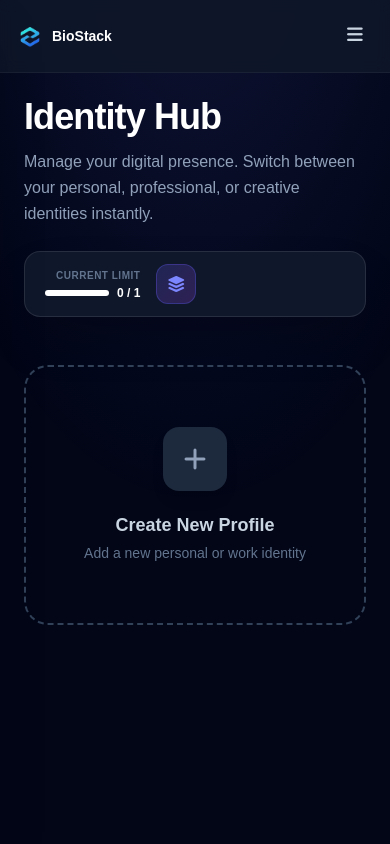
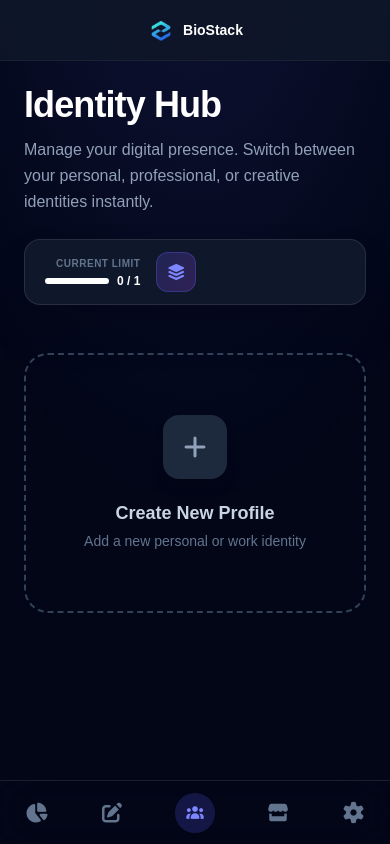
Before and after one commit to Raju-07/BioStack, a Django app: page /profile/me/ in a window 390 px wide. Run offline with Django 5.2, Linux system fonts and the light colour scheme; the visitor is signed in with stand-in values (Sample User, id 1).

Commit message:
dashboard navbar changed to adapt mobile view

```diff
--- a/templates/dashboard_base.html
+++ b/templates/dashboard_base.html
@@ -47,24 +47,16 @@
     <div class="absolute top-0 left-0 w-full h-full bg-[radial-gradient(ellipse_80%_80%_at_50%_-20%,rgba(99,102,241,0.15),rgba(0,0,0,0))]"></div>
   </div>
 
-  <div id="sidebar-overlay" onclick="closeSidebar()" class="fixed inset-0 bg-black/80 z-40 hidden transition-opacity duration-300 md:hidden"></div>
+  <aside id="sidebar" class="hidden md:flex w-64 bg-[#0F172A] border-r border-white/5 flex-col h-full z-50">
 
-  <aside id="sidebar" class="fixed inset-y-0 left-0 z-50 w-64 bg-[#0F172A] border-r border-white/5 transform -translate-x-full md:translate-x-0 md:static md:flex flex-col transition-transform duration-300 ease-in-out shadow-2xl md:shadow-none">
-
-    <div class="h-16 flex items-center justify-between px-5 border-b border-white/5">
-      <div class="flex items-center gap-3 font-bold text-lg tracking-tight text-white">
+    <div class="h-16 flex items-center gap-3 px-5 border-b border-white/5 font-bold text-lg tracking-tight text-white">
         <div class="w-8 h-8 rounded-lg bg-gradient-to-br flex items-center justify-center shadow-lg shadow-indigo-500/20 text-white">
-            <a href="/"><img src="{% static 'images/main-logo.png' %}" alt="Logo" class="w-7 h-7 rounded-md object-contain">
+            <a href="/"><img src="{% static 'images/main-logo.png' %}" alt="Logo" class="w-7 h-7 rounded-md object-contain"></a>
         </div>
-        <span>BioStack</span></a>
-      </div>
-      <button onclick="closeSidebar()" class="md:hidden text-slate-400 hover:text-white transition">
-        <i class="fa-solid fa-xmark text-lg"></i>
-      </button>
+        <span>BioStack</span>
     </div>
 
     <nav class="flex-1 px-3 py-6 space-y-1 overflow-y-auto">
-
       <a href="{% url 'dashboard:index' %}" class="flex items-center gap-3 px-3 py-2.5 text-sm {% if request.resolver_match.url_name == 'index' %}bg-indigo-500/10 text-indigo-400 border-indigo-500/20 shadow-inner{% else %}text-slate-400 hover:text-white hover:bg-white/5 border-transparent{% endif %} rounded-lg font-medium border transition group">
         <i class="fa-solid fa-chart-pie w-5 text-center {% if request.resolver_match.url_name != 'index' %}group-hover:text-cyan-400 transition{% endif %}"></i>
         Overview
@@ -92,14 +84,12 @@
       <a href="{% url 'accounts:userdetails' %}" class="relative flex items-center gap-3 px-3 py-2.5 text-sm {% if request.resolver_match.url_name == 'userdetails' %}bg-indigo-500/10 text-indigo-400 border-indigo-500/20 shadow-inner{% else %}text-slate-400 hover:text-white hover:bg-white/5 border-transparent{% endif %} rounded-lg font-medium border transition group">
         <i class="fa-solid fa-user-gear w-5 text-center {% if request.resolver_match.url_name != 'userdetails' %}group-hover:text-pink-400 transition{% endif %}"></i>
         Personal Info
-
         {% if not request.user.details.full_name %}
             <div class="ml-auto flex items-center gap-2">
                 <span class="relative flex h-2 w-2">
                   <span class="animate-ping absolute inline-flex h-full w-full rounded-full bg-red-400 opacity-75"></span>
                   <span class="relative inline-flex rounded-full h-2 w-2 bg-red-500"></span>
                 </span>
-                <i class="fa-solid fa-circle-exclamation text-red-500 text-xs" title="Action Required"></i>
             </div>
         {% endif %}
       </a>
@@ -122,12 +112,10 @@
             <img src="{{ profile.profile_image.url }}" class="w-full h-full object-cover" id="preview-image">
             {% elif request.user.details.profile_image %}
               <img src="{{ request.user.details.profile_image.url }}" class="w-full h-full object-cover opacity-80" id="preview-image">
-
             {% else %}
                 <div class="w-full h-full flex items-center justify-center text-slate-500 bg-slate-800" id="preview-placeholder">
                     <i class="fa-solid fa-user text-3xl"></i>
                   </div>
-                  <img src="" class="hidden w-full h-full object-cover" id="preview-image">
               {% endif %}
         </div>
         <div class="overflow-hidden">
@@ -143,62 +131,39 @@
     </div>
   </aside>
 
-  <main class="flex-1 flex flex-col h-screen overflow-y-auto relative z-10 w-full scroll-smooth">
+  <main class="flex-1 flex flex-col h-screen overflow-y-auto relative z-10 w-full scroll-smooth pb-24 md:pb-0">
 
     {% if messages %}
-    <div id="toast-container" class="fixed top-20 left-4 right-4 md:top-24 md:right-6 md:left-auto md:w-full md:max-w-sm z-50 flex flex-col gap-3 pointer-events-none">
+    <div id="toast-container" class="fixed top-20 left-4 right-4 md:top-24 md:right-6 md:left-auto md:w-full md:max-w-sm z-[60] flex flex-col gap-3 pointer-events-none">
         {% for message in messages %}
             <div class="toast-message pointer-events-auto flex items-start gap-3 p-4 rounded-xl shadow-2xl backdrop-blur-xl border transform transition-all duration-500 ease-out translate-x-10 opacity-0
-                {% if message.tags == 'error' %}
-                    bg-red-500/10 border-red-500/20 text-red-200
-                {% else %}
-                    bg-emerald-500/10 border-emerald-500/20 text-emerald-200
-                {% endif %}">
-
+                {% if message.tags == 'error' %} bg-red-500/10 border-red-500/20 text-red-200
+                {% else %} bg-emerald-500/10 border-emerald-500/20 text-emerald-200 {% endif %}">
                 <div class="mt-0.5">
-                    {% if message.tags == 'error' %}
-                        <i class="fa-solid fa-circle-exclamation text-red-500"></i>
-                    {% else %}
-                        <i class="fa-solid fa-circle-check text-emerald-500"></i>
-                    {% endif %}
+                    <i class="fa-solid {% if message.tags == 'error' %}fa-circle-exclamation text-red-500{% else %}fa-circle-check text-emerald-500{% endif %}"></i>
                 </div>
-
-                <div class="flex-1 text-sm font-medium leading-relaxed break-words">
-                    {{ message }}
-                </div>
-
-                <button onclick="this.parentElement.remove()" class="text-white/40 hover:text-white transition shrink-0">
-                    <i class="fa-solid fa-xmark"></i>
-                </button>
+                <div class="flex-1 text-sm font-medium leading-relaxed break-words">{{ message }}</div>
+                <button onclick="this.parentElement.remove()" class="text-white/40 hover:text-white transition shrink-0"><i class="fa-solid fa-xmark"></i></button>
             </div>
         {% endfor %}
     </div>
-
     <script>
         document.addEventListener('DOMContentLoaded', function() {
-            const toasts = document.querySelectorAll('.toast-message');
-            toasts.forEach((toast, index) => {
+            document.querySelectorAll('.toast-message').forEach((toast, index) => {
                 setTimeout(() => { toast.classList.remove('translate-x-10', 'opacity-0'); }, 100 * index);
-                setTimeout(() => { dismissToast(toast); }, 5000 + (100 * index));
+                setTimeout(() => { toast.remove(); }, 5000 + (100 * index));
             });
-            function dismissToast(element) {
-                element.classList.add('opacity-0', '-translate-y-2');
-                setTimeout(() => { if(element) element.remove(); }, 500);
-            }
         });
     </script>
     {% endif %}
 
-    <header class="md:hidden flex items-center justify-between p-4 border-b border-white/5 bg-[#0F172A]/90 backdrop-blur sticky top-0 z-30">
+    <header class="md:hidden flex items-center justify-center p-4 border-b border-white/5 bg-[#0F172A]/90 backdrop-blur sticky top-0 z-30">
       <div class="font-bold text-sm text-white flex items-center gap-2">
         <div class="w-7 h-7 rounded-lg flex items-center justify-center text-xs">
             <a href="/" ><img src="{% static 'images/main-logo.png' %}" alt="Logo" class="w-6 h-6 rounded-md object-contain"></a>
         </div>
         BioStack
       </div>
-      <button onclick="openSidebar()" class="text-slate-300 hover:text-white p-2 rounded-lg hover:bg-white/10 transition">
-        <i class="fa-solid fa-bars text-lg"></i>
-      </button>
     </header>
 
     <div class="p-6 md:p-10 max-w-7xl mx-auto w-full">
@@ -207,11 +172,31 @@
 
   </main>
 
-  <script>
-    const sidebar = document.getElementById('sidebar');
-    const overlay = document.getElementById('sidebar-overlay');
-    function openSidebar() { sidebar.classList.remove('-translate-x-full'); overlay.classList.remove('hidden'); }
-    function closeSidebar() { sidebar.classList.add('-translate-x-full'); overlay.classList.add('hidden'); }
-  </script>
+  <nav class="md:hidden fixed bottom-0 inset-x-0 z-50 bg-[#0F172A]/95 backdrop-blur-xl border-t border-white/10 px-6 py-3 pb-safe flex justify-between items-center h-16 shadow-[0_-5px_20px_rgba(0,0,0,0.3)]">
+
+    <a href="{% url 'dashboard:index' %}" class="flex flex-col items-center gap-1 transition group {% if request.resolver_match.url_name == 'index' %}text-indigo-400{% else %}text-slate-500 hover:text-white{% endif %}">
+        <i class="fa-solid fa-chart-pie text-xl mb-0.5 group-hover:-translate-y-1 transition-transform duration-300"></i>
+    </a>
+
+    <a href="{% url 'profiles:sections' %}" class="flex flex-col items-center gap-1 transition group {% if request.resolver_match.url_name == 'sections' %}text-indigo-400{% else %}text-slate-500 hover:text-white{% endif %}">
+        <i class="fa-solid fa-pen-to-square text-xl mb-0.5 group-hover:-translate-y-1 transition-transform duration-300"></i>
+    </a>
+
+    <a href="{% url 'profiles:list' %}" class="flex flex-col items-center gap-1 transition group {% if request.resolver_match.url_name == 'list' %}text-indigo-400{% else %}text-slate-500 hover:text-white{% endif %}">
+        <div class="w-10 h-10 rounded-full flex items-center justify-center {% if request.resolver_match.url_name == 'list' %}bg-indigo-500/20 text-indigo-400{% else %}bg-white/5 text-slate-400 group-hover:bg-white/10 group-hover:text-white{% endif %} transition-all">
+            <i class="fa-solid fa-users text-sm"></i>
+        </div>
+    </a>
+
+    <a href="{% url 'profiles:themes' %}" class="flex flex-col items-center gap-1 transition group {% if request.resolver_match.url_name == 'themes' %}text-indigo-400{% else %}text-slate-500 hover:text-white{% endif %}">
+        <i class="fa-solid fa-store text-xl mb-0.5 group-hover:-translate-y-1 transition-transform duration-300"></i>
+    </a>
+
+    <a href="{% url 'profiles:account' %}" class="flex flex-col items-center gap-1 transition group {% if request.resolver_match.url_name == 'account' %}text-indigo-400{% else %}text-slate-500 hover:text-white{% endif %}">
+        <i class="fa-solid fa-gear text-xl mb-0.5 group-hover:-translate-y-1 transition-transform duration-300"></i>
+    </a>
+
+  </nav>
+
 </body>
 </html>
```
